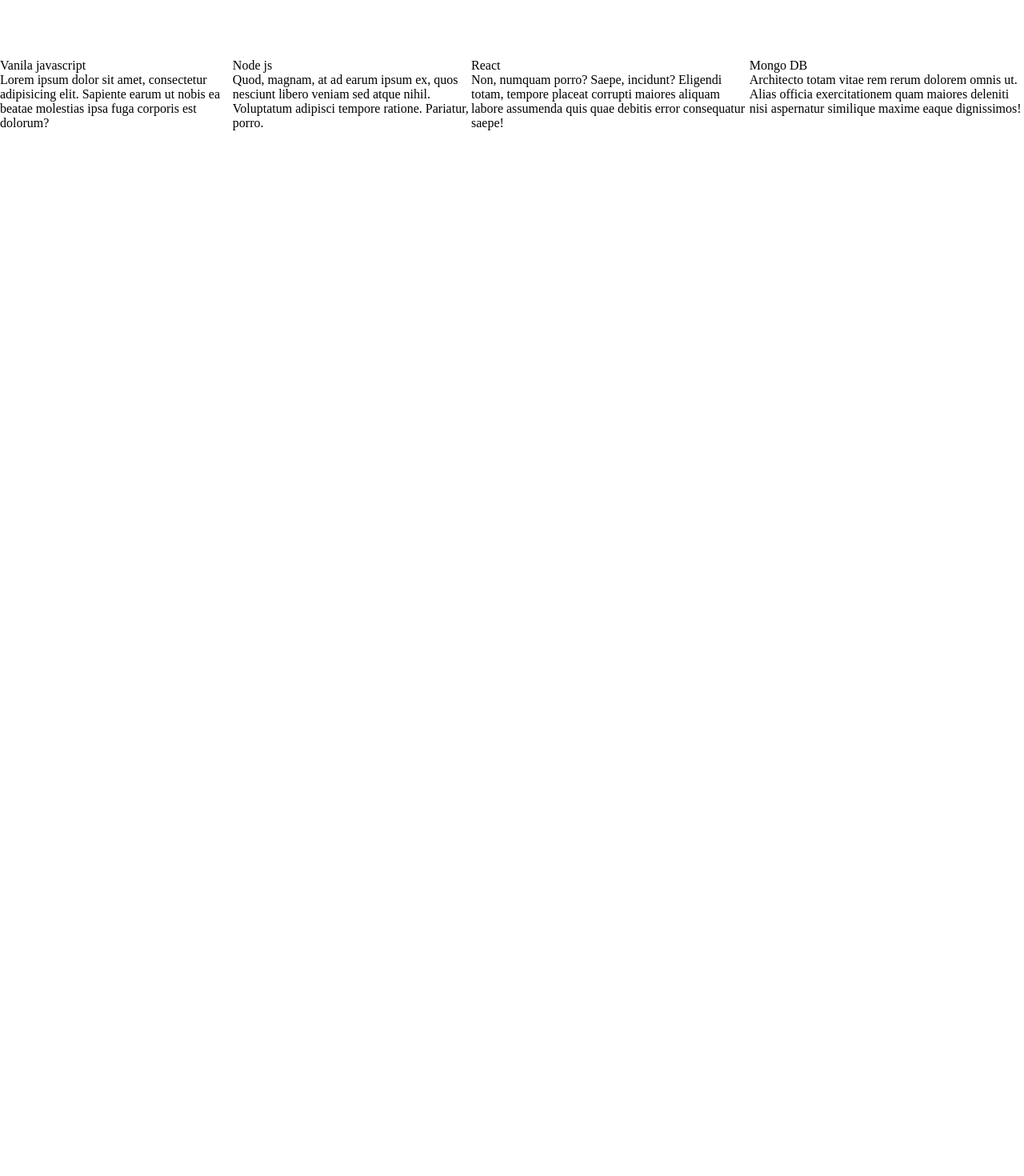
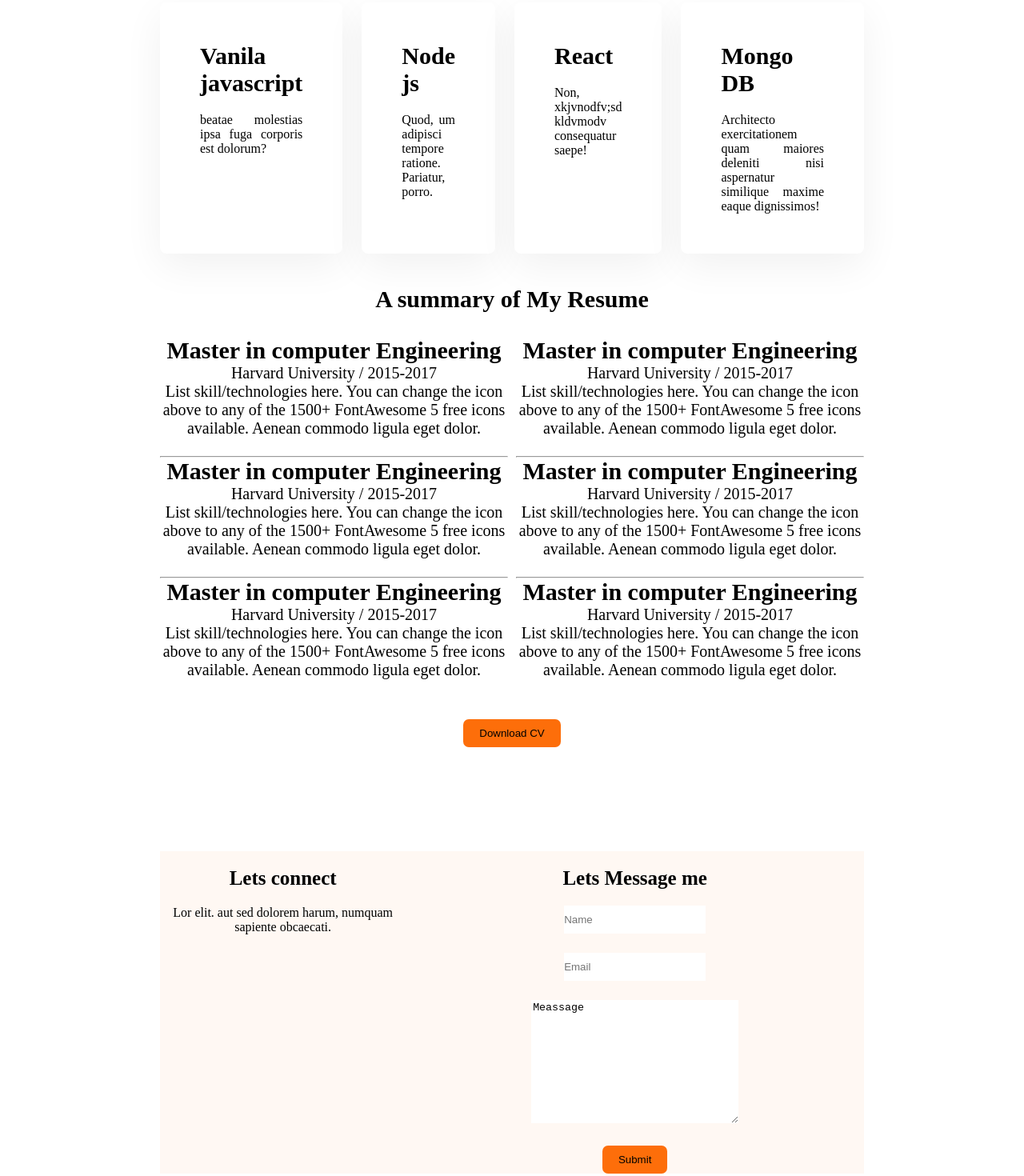
Before and after one commit to rafinislam1/portfolio-repo, a plain HTML site: page index.html in a window 1280 px wide. Shown: the part 1560-3030 px from the top of the page at 80% size. Before the commit the page ends 1723 px from the top, so only its background shows below. Drawn offline with Linux system fonts and the light colour scheme.

Commit message:
elso added

```diff
--- a/index.html
+++ b/index.html
@@ -66,30 +66,102 @@
         </div>
         </section>
 
-        <section>
+        <section class="skill-section">
             <div class="skill-container">
                 <div class="skills-info">
                     <p class="skill-title">Vanila javascript</p>
-                    <p class="skill-description">Lorem ipsum dolor sit amet, consectetur adipisicing elit. Sapiente earum ut nobis ea beatae molestias ipsa fuga corporis est dolorum?</p>
+                    <p class="skill-description"> beatae molestias ipsa fuga corporis est dolorum?</p>
                 </div>
                 <div class="skills-info">
                     <p class="skill-title">Node js</p>
-                    <p class="skill-description">Quod, magnam, at ad earum ipsum ex, quos nesciunt libero veniam sed atque nihil. Voluptatum adipisci tempore ratione. Pariatur, porro.</p>
+                    <p class="skill-description">Quod, um adipisci tempore ratione. Pariatur, porro.</p>
                 </div>
                 <div class="skills-info">
                     <p class="skill-title">React</p>
-                    <p class="skill-description">Non, numquam porro? Saepe, incidunt? Eligendi totam, tempore placeat corrupti maiores aliquam labore assumenda quis quae debitis error consequatur saepe!</p>
+                    <p class="skill-description">Non, xkjvnodfv;sd kldvmodv consequatur saepe!</p>
                 </div>
                 <div class="skills-info">
                     <p class="skill-title">Mongo DB</p>
-                    <p class="skill-description">Architecto totam vitae rem rerum dolorem omnis ut. Alias officia exercitationem quam maiores deleniti nisi aspernatur similique maxime eaque dignissimos!</p>
+                    <p class="skill-description">Architecto  exercitationem quam maiores deleniti nisi aspernatur similique maxime eaque dignissimos!</p>
                 </div>
             </div>
         </section>
 
+
+
+
+        <section class="resume">
+            <div><h3 class="resume-title">A summary of My Resume</h3></div>
+            <div class="resume-container">
+
+                <div class="my-education">
+                    <h4 class="education-sub-title">Master in computer Engineering</h4>
+                    <p class="education-title">Harvard University / 2015-2017</p>
+                    <p class="education-description">List skill/technologies here. You can change the icon above
+                        to any of the 1500+ FontAwesome 5 free icons available. Aenean commodo ligula eget dolor.</p>
+                        <br><hr>
+                        <h4 class="education-sub-title">Master in computer Engineering</h4>
+                        <p class="education-title">Harvard University / 2015-2017</p>
+                        <p class="education-description">List skill/technologies here. You can change the icon above
+                            to any of the 1500+ FontAwesome 5 free icons available. Aenean commodo ligula eget dolor.</p>
+                             <br><hr>
+                            <h4 class="education-sub-title">Master in computer Engineering</h4>
+                            <p class="education-title">Harvard University / 2015-2017</p>
+                            <p class="education-description">List skill/technologies here. You can change the icon above
+                                to any of the 1500+ FontAwesome 5 free icons available. Aenean commodo ligula eget dolor.</p>
+                </div>
+                <div class="my-experience">
+                    <div class="my-education">
+                        <h4 class="education-sub-title">Master in computer Engineering</h4>
+                        <p class="education-title">Harvard University / 2015-2017</p>
+                        <p class="education-description">List skill/technologies here. You can change the icon above
+                            to any of the 1500+ FontAwesome 5 free icons available. Aenean commodo ligula eget dolor.</p>
+                            <br><hr>
+                            <h4 class="education-sub-title">Master in computer Engineering</h4>
+                            <p class="education-title">Harvard University / 2015-2017</p>
+                            <p class="education-description">List skill/technologies here. You can change the icon above
+                                to any of the 1500+ FontAwesome 5 free icons available. Aenean commodo ligula eget dolor.</p>
+                                <br><hr>
+                                <h4 class="education-sub-title">Master in computer Engineering</h4>
+                                <p class="education-title">Harvard University / 2015-2017</p>
+                                <p class="education-description">List skill/technologies here. You can change the icon above
+                                    to any of the 1500+ FontAwesome 5 free icons available. Aenean commodo ligula eget dolor.</p>
+                    </div>
+                </div>
+
+            </div>
+            <div class="resume-button">
+                <button class="btn-primary">Download CV</button>
+            </div>
+        </section>
+
+
     </main>
     <footer>
+        <section class="footer-section">
+            <div class="connect">
+                <div>
+                <h3 class="footer-title">Lets connect</h3>
+                <p class="footer-description">Lor elit.  aut sed dolorem harum, numquam sapiente obcaecati.</p>
+            </div>
 
+            <div class="message">
+                <h3 class="footer-title">Lets Message me</h3>
+                <form action="">
+                <label for="name">
+                    <input type="text" name="name" id="" placeholder="Name">
+                </label>
+                <br>
+                <label for="email">
+                    <input type="email" name="email" id="" placeholder="Email">
+                </label>
+                <br>
+                <textarea name="" id="" cols="30" rows="10" >Meassage</textarea>
+                <input type="submit" value="Submit" class="btn-primary">
+            </form>
+            </div>
+          </div>
+        </section>
     </footer>
 </body>
 </html>
--- a/style/portfolio.css
+++ b/style/portfolio.css
@@ -112,8 +112,97 @@ main{
 .what-i-do-description{
    text-align: justify;
 }
+.skill-section{
+    margin-top: 50px;
+}
 
 .skill-container{
     margin-top: 120px;
     display: flex;
+    justify-content: space-around;
+    margin: 0px 200px;
+    gap:24px
 }
+
+.skill-title{
+    font-size: 30px;
+    font-weight: 600;
+}
+.skill-description{
+    margin-top: 20px;
+    font-style: normal;
+}
+.skills-info{
+    background: #ffffff;
+    box-shadow: 0px 15px 50px rgba(23, 15, 15, 0.06);
+    padding: 50px;
+    text-align: justify;
+
+    border-radius: 8px;
+
+}
+
+.resume{
+   margin: 0px 200px;
+}
+.resume-title{
+text-align: center;
+margin-top: 40px;
+font-size: 30px;
+}
+
+.resume-container{
+    display: flex;
+    margin-top: 30px;
+    justify-content: space-between;
+    text-align: center;
+    justify-content: center;
+    gap: 10px;
+}
+.my-education{
+    font-style: normal;
+    text-align: center;
+    font-size: 20px;
+}
+.my-experience{
+    font-style: normal;
+    text-align: center;
+    font-size: 20px;
+}
+.education-sub-title{
+    font-size: 30px;
+}
+.resume-button{
+    margin-top: 50px;
+    text-align: center;
+}
+
+.connect{
+
+    display: flex;
+    justify-content: space-between;
+
+}
+
+input{
+    padding: 10px 0px;
+}
+input,textarea{
+    gap: 24px;
+    border: none;
+}
+.footer-section{
+    background-color: #FFF8F3;
+    margin: 130px 200px;
+    text-align: center;
+
+}
+.footer-title{
+    font-size: 25px;
+    margin-top: 20px;
+    margin-bottom: 20px;
+
+}
+ input,textarea{
+    margin-bottom: 24px;
+ }
```
